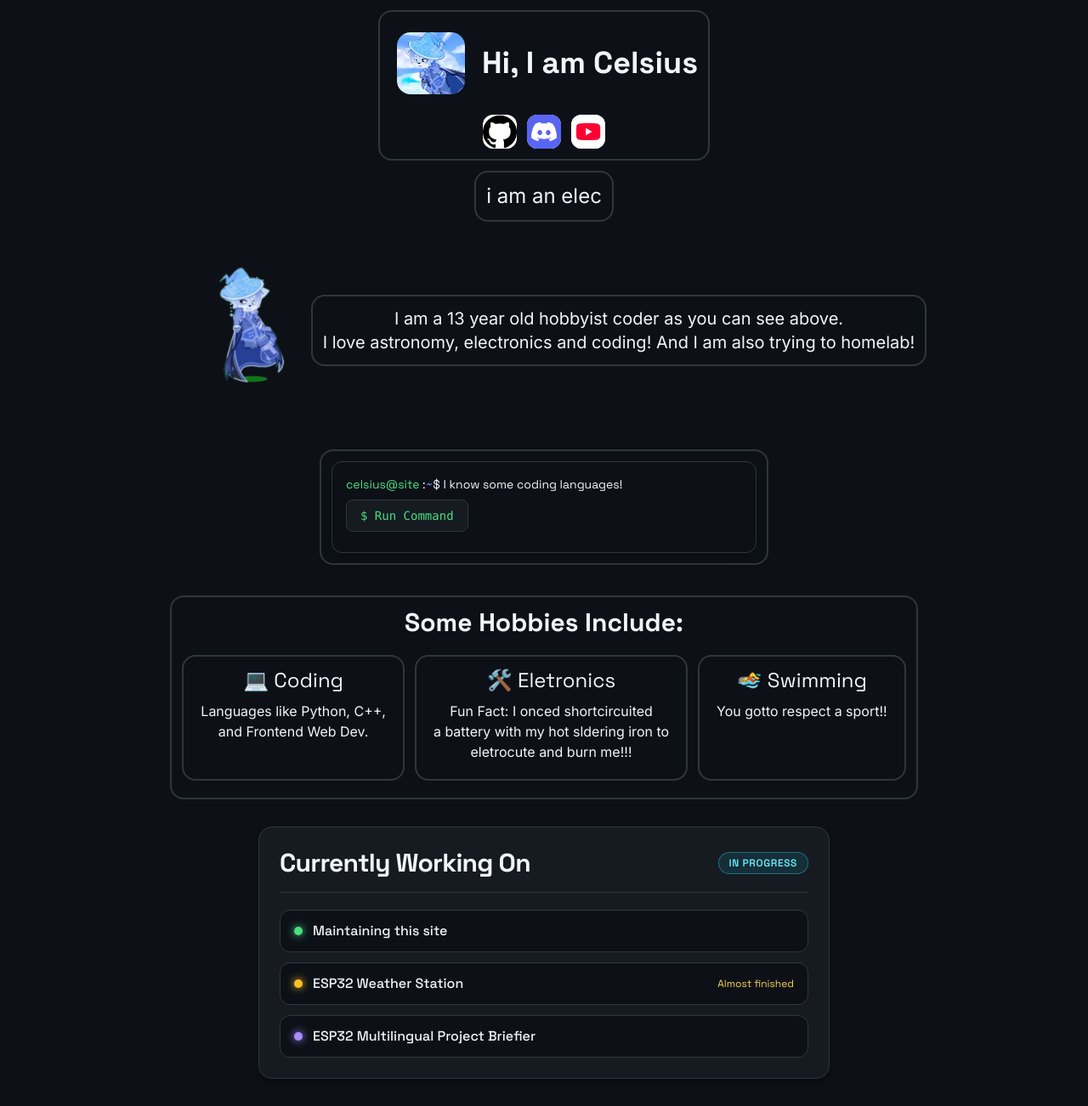
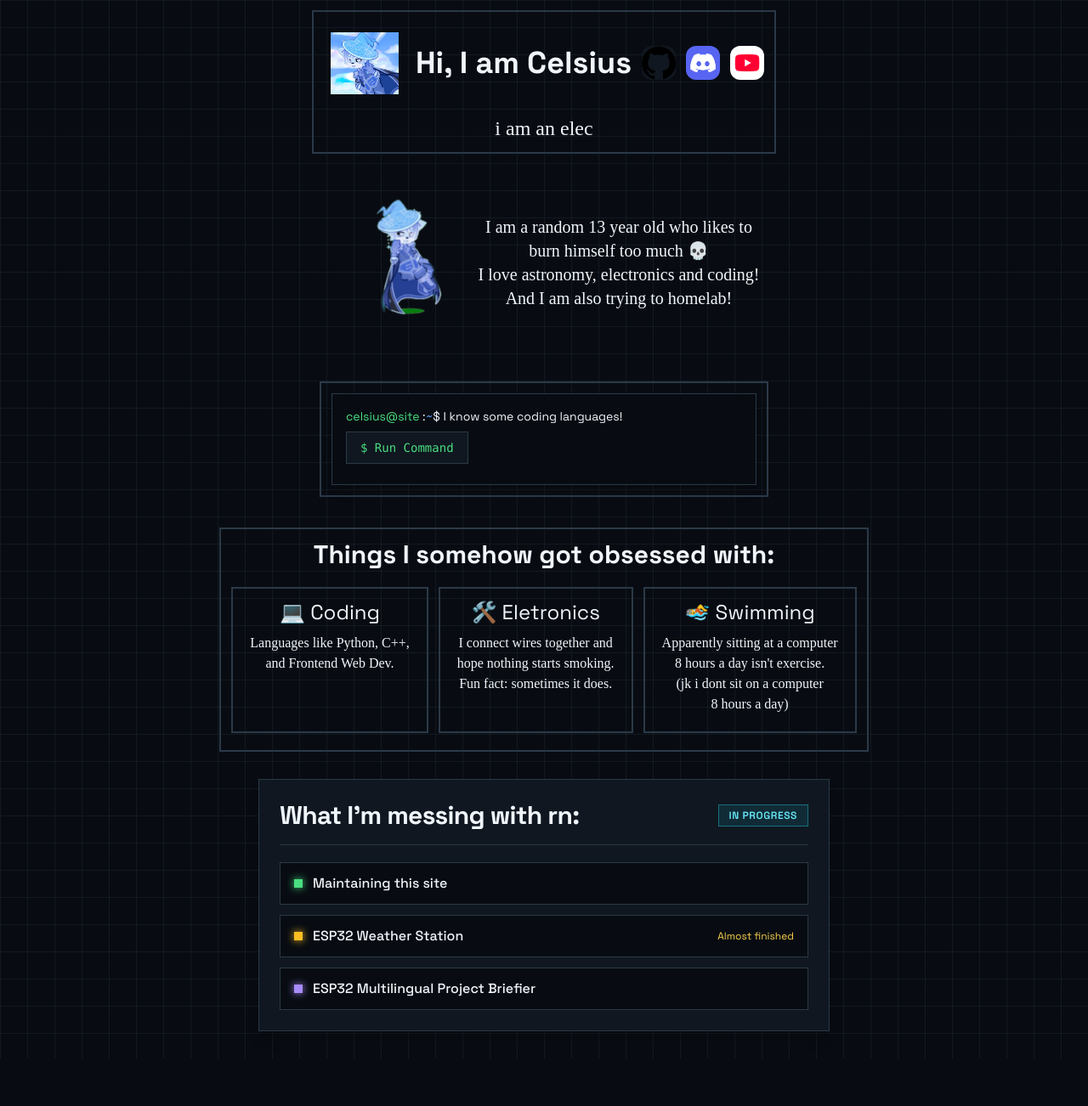
Before and after one commit to Sunray-hub/the-site-of-celsius, a website: page index.html in a window 1280 px wide. Shown: the whole page at 85% size. After the commit the page ends 1246 px from the top, so only its background shows below. Drawn offline with nearby package versions, Linux system fonts and the light colour scheme.

Commit message:
Overhauled site

```diff
--- a/index.html
+++ b/index.html
@@ -38,9 +38,9 @@
 
 <body class="bg-[#0D1117] text-[#F0F6FC]">
 
-    <!-- Header -->
+
     <div class="flex flex-col items-center gap-3 mx-auto my-3
-                border-2 border-[#30363D] p-3 w-fit rounded-2xl
+                border-2 border-[#30363D] p-3 w-fit
                 transition-all duration-300
                 hover:-translate-y-1 hover:border-[#00D9FF]">
 
@@ -48,15 +48,12 @@
             <img src="LOGO.jpg"
                  alt="Celsius logo"
                  width="80"
-                 class="rounded-2xl my-3 mx-2">
+                 class=" my-3 mx-2">
 
             <h1 class="text-4xl font-bold">
                 Hi, I am Celsius
             </h1>
-        </div>
-
-        <div class="flex gap-3">
-            <a href="https://github.com/Sunray-hub" target="_blank" rel="noopener noreferrer" aria-label="Visit Celsius on GitHub">
+               <a href="https://github.com/Sunray-hub" target="_blank" rel="noopener noreferrer" aria-label="Visit Celsius on GitHub">
                 <img src="2111432.png"
                      alt="GitHub"
                      width="40"
@@ -76,28 +73,24 @@
                      width="40"
                      class="bg-white rounded-xl">
             </a>
+
         </div>
+
+         <p class="text-2xl" id="typing">
+            I am
+        </p>
     </div>
 
 
-    <!-- Typing text -->
-    <div class="flex flex-col items-center gap-3 mx-auto my-3
-                border-2 border-[#30363D] p-3 w-fit rounded-2xl
-                transition-all duration-300
-                hover:-translate-y-1 hover:border-[#00D9FF]">
-
-        <p class="text-2xl" id="typing">
-            I am
-        </p>
-
-    </div>
 
 
-    <!-- About section + Celsius -->
+
+
+
 <div class="flex flex-col md:flex-row items-center justify-center
                 gap-4 md:gap-6 mx-auto my-6 px-4">
 
-        <!-- Floating Celsius -->
+
         <img
             src="FloatingCelsius.png"
             alt="Celsius"
@@ -108,10 +101,10 @@
        -mb-8 md:-mb-0 md:-mr-10 lg:-mr-14"
         >
 
-        <!-- About text -->
+
         <div class="flex flex-col items-center gap-3
-                    border-2 border-[#30363D]
-                    p-3 rounded-2xl
+
+                    p-3
                     transition-all duration-300
                     hover:-translate-y-1 hover:border-[#00D9FF]
                     text-center
@@ -119,9 +112,10 @@
                     relative">
 
             <p class="text-lg sm:text-xl">
-                I am a 13 year old hobbyist coder as you can see above.
+                I am a random 13 year old who likes to
+                <br> burn himself too much 💀
                 <br>
-                I love astronomy, electronics and coding!
+                I love astronomy, electronics and coding!<br>
                 And I am also trying to homelab!
             </p>
 
@@ -130,12 +124,12 @@
     </div>
 
 
-    <!-- Terminal -->
+
     <div class="flex flex-col items-center gap-3
                 mx-auto my-3
                 border-2 border-[#30363D]
                 p-3 w-[95%] sm:w-fit
-                rounded-2xl
+
                 transition-all duration-300
                 text-center my-9 transition-all duration-300
                     hover:-translate-y-1 hover:border-[#00D9FF]">
@@ -144,7 +138,7 @@
 
             <div class="bg-[#0d1117]
                         border border-[#30363d]
-                        rounded-xl
+
                         p-4
                         w-full
                         sm:min-w-[500px]
@@ -153,7 +147,6 @@
 
                 <div id="terminal">
 
-                    <!-- Initial screen -->
                     <div id="intro">
 
                         <span class="text-green-400">
@@ -167,12 +160,12 @@
                     </div>
 
 
-                    <!-- Run button -->
+
                     <button
                         class="px-4 py-2
                                bg-[#161B22]
                                border border-[#30363D]
-                               rounded-lg
+
                                font-mono
                                text-green-400
                                hover:border-green-400
@@ -186,7 +179,7 @@
                     </button>
 
 
-                    <!-- Result -->
+
                     <p id="Result"></p>
 
                 </div>
@@ -198,52 +191,53 @@
 
     </div>
     <div  class="flex flex-col items-center gap-3 mx-auto my-3
-                border-2 border-[#30363D] p-3 w-fit rounded-2xl
+                border-2 border-[#30363D] p-3 w-fit
                 ">
-        <h1 class="text-3xl font-bold">Some Hobbies Include:</h1>
+        <h1 class="text-3xl font-bold">Things I somehow got obsessed with:</h1>
         <div class="flex flex-col-1 gap-3">
-            <section class=" border-2 border-[#30363D] rounded-2xl p-3 duration-300
+            <section class=" border-2 border-[#30363D]  p-3 duration-300
                 hover:-translate-y-1 hover:border-[#00D9FF] my-2 text-center" >
                 <label class="text-2xl">💻 Coding</label>
                 <P class="p-2">Languages like Python, C++, <br> and Frontend Web Dev.</P>
             </section>
-            <section class=" border-2 border-[#30363D] rounded-2xl p-3 duration-300
+            <section class=" border-2 border-[#30363D]  p-3 duration-300
                 hover:-translate-y-1 hover:border-[#00D9FF] my-2 text-center" >
                 <label class="text-2xl">🛠️ Eletronics</label>
-                <P class="p-2">Fun Fact: I onced shortcircuited  <br> a battery with my hot sldering iron to <br> eletrocute and burn me!!!</P>
+                <P class="p-2">I connect wires together and <br> hope nothing starts smoking.<br>
+Fun fact: sometimes it does.</P>
             </section>
-            <section class=" border-2 border-[#30363D] rounded-2xl p-3 duration-300
+            <section class=" border-2 border-[#30363D]  p-3 duration-300
                 hover:-translate-y-1 hover:border-[#00D9FF] my-2 text-center" >
                 <label class="text-2xl">🏊 Swimming</label>
-                <p class="p-2">You gotto respect a sport!!</p>
+                <p class="p-2">Apparently sitting at a computer <br> 8 hours a day isn't exercise.<br>(jk i dont sit on a computer<br> 8 hours a day)</p>
             </section>
 
         </div>
     </div >
 
-    <!-- Current projects -->
-    <section class="mx-auto my-8 w-[calc(100%-2rem)] max-w-2xl rounded-2xl border border-[#30363D]
+
+    <section class="mx-auto my-8 w-[calc(100%-2rem)] max-w-2xl  border border-[#30363D]
                     bg-[#161B22] p-5 shadow-lg shadow-black/20 transition-all duration-300
                     hover:-translate-y-1 hover:border-[#00D9FF] sm:p-6">
         <div class="mb-5 flex flex-col gap-3 border-b border-[#30363D] pb-4 sm:flex-row sm:items-center sm:justify-between">
-            <h2 class="text-2xl font-bold tracking-tight text-[#F0F6FC] sm:text-3xl">Currently Working On</h2>
-            <span class="w-fit rounded-full border border-cyan-400/40 bg-cyan-400/10 px-3 py-1 text-xs font-semibold uppercase tracking-wider text-cyan-300">
+            <h2 class="text-2xl font-bold tracking-tight text-[#F0F6FC] sm:text-3xl">What I'm messing with rn:</h2>
+            <span class="w-fit  border border-cyan-400/40 bg-cyan-400/10 px-3 py-1 text-xs font-semibold uppercase tracking-wider text-cyan-300">
                 In progress
             </span>
         </div>
 
         <ul class="space-y-3">
-            <li class="flex items-center gap-3 rounded-xl border border-[#30363D] bg-[#0D1117] px-4 py-3 transition-colors hover:border-cyan-400/60">
-                <span class="h-2.5 w-2.5 shrink-0 rounded-full bg-green-400 shadow-[0_0_10px_#4ade80]"></span>
+            <li class="flex items-center gap-3 border border-[#30363D] bg-[#0D1117] px-4 py-3 transition-colors hover:border-cyan-400/60">
+                <span class="h-2.5 w-2.5 shrink-0  bg-green-400 shadow-[0_0_10px_#4ade80]"></span>
                 <span class="font-medium"><a href="https://github.com/Sunray-hub/the-site-of-celsius" target="_blank" rel="noopener noreferrer">Maintaining this site</a></span>
             </li>
-            <li class="flex items-center gap-3 rounded-xl border border-[#30363D] bg-[#0D1117] px-4 py-3 transition-colors hover:border-cyan-400/60">
-                <span class="h-2.5 w-2.5 shrink-0 rounded-full bg-amber-400 shadow-[0_0_10px_#fbbf24]"></span>
+            <li class="flex items-center gap-3  border border-[#30363D] bg-[#0D1117] px-4 py-3 transition-colors hover:border-cyan-400/60">
+                <span class="h-2.5 w-2.5 shrink-0  bg-amber-400 shadow-[0_0_10px_#fbbf24]"></span>
                 <span class="font-medium"><A href="https://github.com/Sunray-hub/AtmosHub-Protable-Weather-Station-">ESP32 Weather Station</A></span>
                 <span class="ml-auto whitespace-nowrap text-xs text-amber-300">Almost finished</span>
             </li>
-            <li class="flex items-center gap-3 rounded-xl border border-[#30363D] bg-[#0D1117] px-4 py-3 transition-colors hover:border-cyan-400/60">
-                <span class="h-2.5 w-2.5 shrink-0 rounded-full bg-violet-400 shadow-[0_0_10px_#a78bfa]"></span>
+            <li class="flex items-center gap-3 border border-[#30363D] bg-[#0D1117] px-4 py-3 transition-colors hover:border-cyan-400/60">
+                <span class="h-2.5 w-2.5 shrink-0  bg-violet-400 shadow-[0_0_10px_#a78bfa]"></span>
                 <span class="font-medium">ESP32 Multilingual Project Briefier</span>
             </li>
         </ul>
--- a/style.css
+++ b/style.css
@@ -4,6 +4,35 @@
 *{
     margin: 0;
     font-family: 'Space Grotesk', sans-serif;
+}
+
+body {
+    min-height: 100vh;
+    color: #E6EDF3;
+    background-color: #080C12 !important;
+    background-image:
+        linear-gradient(rgba(56, 70, 86, 0.22) 1px, transparent 1px),
+        linear-gradient(90deg, rgba(56, 70, 86, 0.22) 1px, transparent 1px) !important;
+    background-size: 32px 32px !important;
+}
+
+
+.bg-\[\#0D1117\],
+.bg-\[\#0d1117\] {
+    background-color: #080C12 !important;
+}
+
+.bg-\[\#161B22\] {
+    background-color: #101720 !important;
+}
+
+.border-\[\#30363D\],
+.border-\[\#30363d\] {
+    border-color: #2B3948 !important;
+}
+
+.bg-white {
+    background-color: #101720 !important;
 }
 h1{
     font-family: 'Space Grotesk', sans-serif;
@@ -14,7 +43,7 @@ h1{
 }
 
 p{
-    font-family: 'Inter', sans-serif;
+    font-family: "Cormorant Garamond", serif;
 }
 
 #Result{
```
Also changed, not shown: package.json (added, +25 -0 lines), 1 other file.
